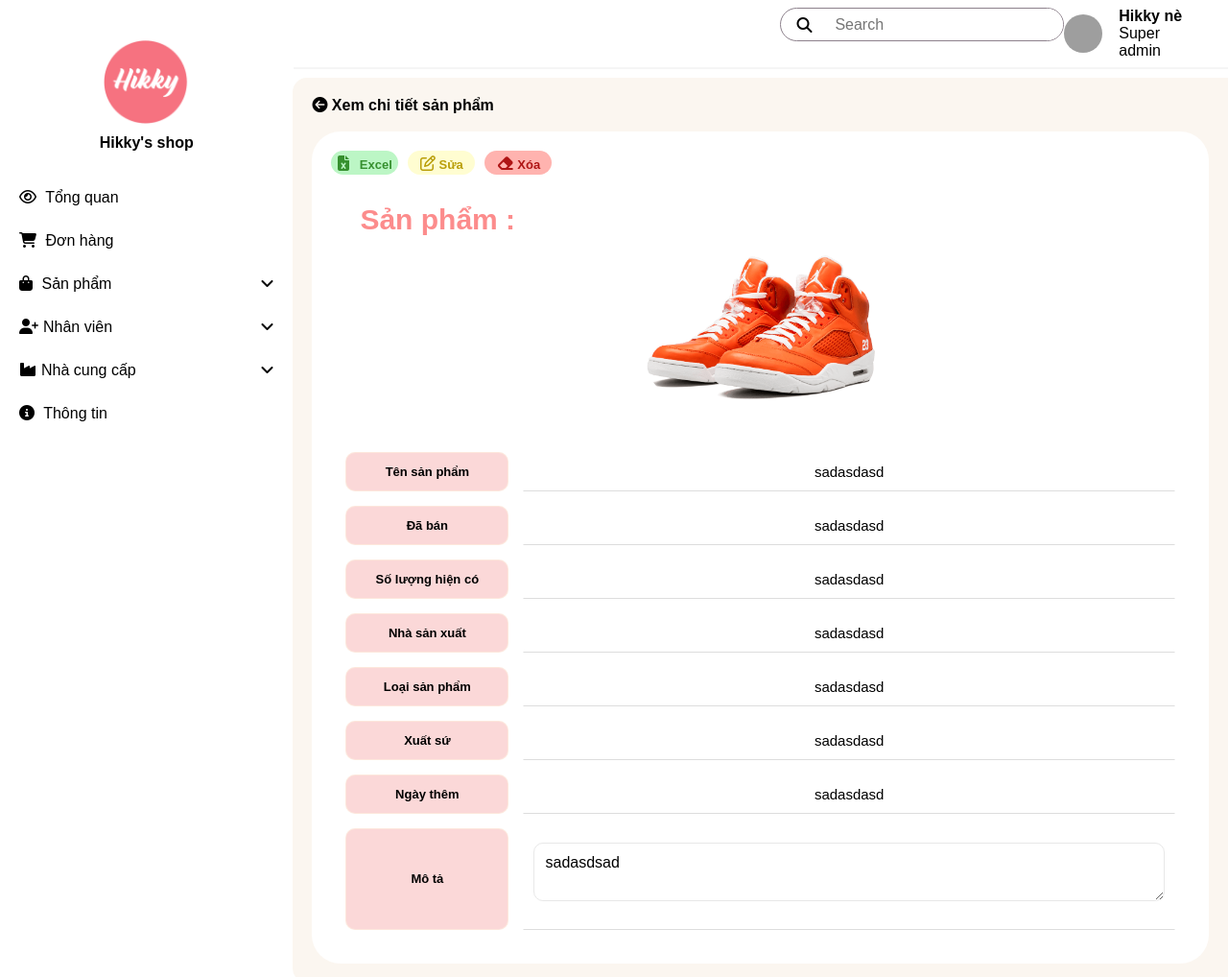
After one commit to TamNguyenS/sneakers_sales, a PHP site: page /admin/product/productdetail.php in a window 1280 px wide. The commit adds this page. Shown: the whole page at 96% size. Run offline with PHP 8.4, Linux system fonts and the light colour scheme; some libraries are stand-ins or nearby versions; some web fonts are replaced; grey boxes are pictures that could not be loaded.

Commit message:
up bờ đét 💫

```diff
--- /dev/null
+++ b/admin/css/detail.css
@@ -0,0 +1,130 @@
+
+        .table-button-detail {
+            margin-bottom: 20px;
+
+        }
+
+        .table-button-detail button {
+
+            border: none;
+            border-radius: 30px;
+            width: 70px;
+            font-size: 13px;
+            height: 25px;
+            font-weight: bold;
+            margin-right: 10px;
+            transition: all 0.8s;
+
+        }
+
+        .table-button-detail .btn-addd {
+            float: left;
+        }
+
+        .table-button-detail .btn-addd button {
+            background: rgba(255, 252, 164, 0.5);
+            color: rgb(185, 158, 8);
+            padding: 5px;
+        }
+
+        .table-button-detail .btn-out button {
+            float: left;
+            background: rgb(188, 246, 197);
+            color: rgb(54, 144, 46);
+            padding: 5px;
+        }
+
+
+
+        .table-button-detail .btn-addd span {
+            display: inline;
+            font-size: 1rem;
+        }
+
+        .table-button-detail .btn-out span {
+            display: inline;
+            font-size: 1rem;
+        }
+
+        .table-button-detail .btn-delete span {
+            display: inline;
+            font-size: 1rem;
+        }
+
+        .table-button-detail .btn-delete button {
+            background: rgb(255, 179, 175);
+            color: rgb(175, 21, 21);
+            padding: 5px;
+        }
+
+        .table-button-detail .btn-addd button:hover {
+            color: rgb(255, 255, 255);
+            background: rgba(237, 205, 24, 0.8);
+            padding: 5px;
+            transition: all 0.8s;
+            letter-spacing: 2px;
+        }
+
+        .table-button-detail .btn-out button:hover {
+            color: rgb(255, 255, 255);
+            background: rgba(0, 248, 83, 0.8);
+            padding: 5px;
+            transition: all 0.8s;
+            letter-spacing: 1px;
+
+        }
+        .table-button-detail .btn-delete button:hover {
+            color: rgb(255, 255, 255);
+            background: rgba(255, 0, 0, 0.8);
+            padding: 5px;
+            transition: all 0.8s;
+            letter-spacing: 2px;
+        }
+
+        .detail-img{
+            margin:20px;
+            text-align: center;
+            display: flex;
+            justify-content: center;
+
+
+
+        }
+        .product-title{
+            margin:30px;
+            margin-bottom: 40px;
+
+        }
+        .product-title h1 {
+            font-size: 30px;
+            color: rgb(252, 140, 140);
+        }
+        .detail-img img{
+            transition: all 2s;
+            height: 30%;
+            width: 30%;
+            text-align: center;
+            display: flex;
+            justify-content: center;
+            border-radius: 40px;
+        }
+        .detail-img img:hover{
+            transform: scaleX(-1);
+
+        }
+
+        .text {
+          color: rgb(91, 85, 85);
+          font-size: 18px;
+          font-weight: 400;
+        }
+        .table-detail table{
+            border-collapse: separate;
+            border-spacing: 15px;
+
+           }
+        .table-detail th{
+         width: 20% ;
+         background: rgb(251, 216, 216);
+         border-radius: 10px;
+        }
--- a/admin/manufacture/manufactureadd.php
+++ b/admin/manufacture/manufactureadd.php
@@ -123,7 +123,7 @@ if (
                         <p>Số điện thoại liên hệ: </p>
                         <input type="phone" name="phone" required placeholder="Số điện thoại liên hệ">
                         <p>Ngày thêm: </p>
-                        <input type="date" name="datee" required>
+                        <input type="date" name="datee" id="datePicker" required readonly>
                         <p>Ghi chú: </p>
                         <input type="text" name="note" required>
                         <div class="table-button">
@@ -141,4 +141,7 @@ if (
         </div>
     </div>
 </body>
+<script type="text/javascript">
+    document.getElementById('datePicker').valueAsDate = new Date();
+    </script>
 </html>
--- /dev/null
+++ b/admin/product/productdetail.php
@@ -0,0 +1,123 @@
+<?php
+require_once '../db.php';
+require_once '../func.php';
+?>
+
+
+<!DOCTYPE html>
+<html>
+
+<head>
+    <meta charset="UTF-8">
+    <meta http-equiv="X-UA-Compatible" content="IE=edge">
+    <meta name="viewport" content="width=device-width, initial-scale=1.0">
+    <title>Add</title>
+    <link rel="stylesheet" href="../css/detail.css">
+    <link rel="stylesheet" href="../css/cssdb.css">
+    <link rel="stylesheet" href="../css/cssmf.css">
+
+    <script src="../js/uploadFile.js"></script>
+    <!-- icon -->
+    <script src="https://kit.fontawesome.com/945e1fd97f.js" crossorigin="anonymous"></script>
+    <link rel="stylesheet" href="https://maxst.icons8.com/vue-static/landings/line-awesome/font-awesome-line-awesome/css/all.min.css">
+
+</head>
+
+<body>
+
+    <div class="grid-container">
+
+        <div class="container-header">
+            <?php include '../root/header.php' ?>
+        </div>
+
+        <div class="container-siderbar">
+            <?php include '../root/sidebar.php' ?>
+
+        </div>
+
+        <div class="container-main">
+
+            <div class="container">
+                <div class="tag-name">
+                    <a href="./index.php">
+                        <h2> <span class="fa fa-arrow-circle-left"></span> Xem chi tiết sản phẩm</h2><br>
+                    </a>
+                </div>
+            </div>
+
+            <div class="container-content">
+                <!-- containner connetent -->
+
+                <div class="table-button-detail">
+                    <div class="btn-out">
+                        <a> <button> <span class="fa-solid fa-file-excel"></span> &nbsp; Excel</button> </a>
+                    </div>
+                    <div class="btn-addd">
+                        <a href="./productadd.php"><button><span class="fa-regular fa-pen-to-square"></span> Sửa</button> </a>
+                    </div>
+                    <div class="btn-delete">
+                        <a href="./productadd.php"><button><span class="fa-solid fa-eraser"></span> Xóa</button> </a>
+                    </div>
+                </div>
+                <div class="product-detail">
+                    <div class="product-title">
+                        <h1>Sản phẩm :<h1>
+                                <div class="detail-img">
+                                    <img src="../photos/1650042430.png" alt="">
+                                </div>
+
+                    </div>
+                    <div class="product-content">
+
+                        <div class="table-detail">
+                            <table>
+                                <tr>
+                                    <th>Tên sản phẩm</th>
+                                    <td>sadasdasd </td>
+                                </tr>
+
+                                <tr>
+                                    <th>Đã bán</th>
+                                    <td>sadasdasd </td>
+                                </tr>
+
+                                <tr>
+                                    <th>Số lượng hiện có</th>
+                                    <td>sadasdasd </td>
+                                </tr>
+                                <tr>
+                                    <th>Nhà sản xuất</th>
+                                    <td>sadasdasd </td>
+                                </tr>
+                                <tr>
+                                    <th>Loại sản phẩm</th>
+                                    <td>sadasdasd </td>
+                                </tr>
+                                <tr>
+                                    <th>Xuất sứ</th>
+                                    <td>sadasdasd </td>
+                                </tr>
+                                <tr>
+                                    <th>Ngày thêm</th>
+                                    <td>sadasdasd </td>
+                                </tr>
+                                <tr>
+                                    <th>Mô tả</th>
+                                    <td><textarea readonly>sadasdsad</textarea></td>
+                                </tr>
+                            </table>
+                        </div>
+
+                    </div>
+
+
+                </div>
+
+            </div>
+        </div>
+
+    </div>
+</body>
+
+</html>
```
Also changed, not shown: admin/css/cssmf.css (+24 -9 lines), admin/manufacture/index.php (+2 -7 lines), admin/product/index.php (+20 -11 lines), admin/product/productadd.php (+4 -5 lines), admin/product/productupdate.php (+29 -33 lines), admin/photos/1649989582.jpg, admin/photos/1650077531.jpg (added), admin/photos/1650077760.png (added), admin/photos/1650082903.png (added).
